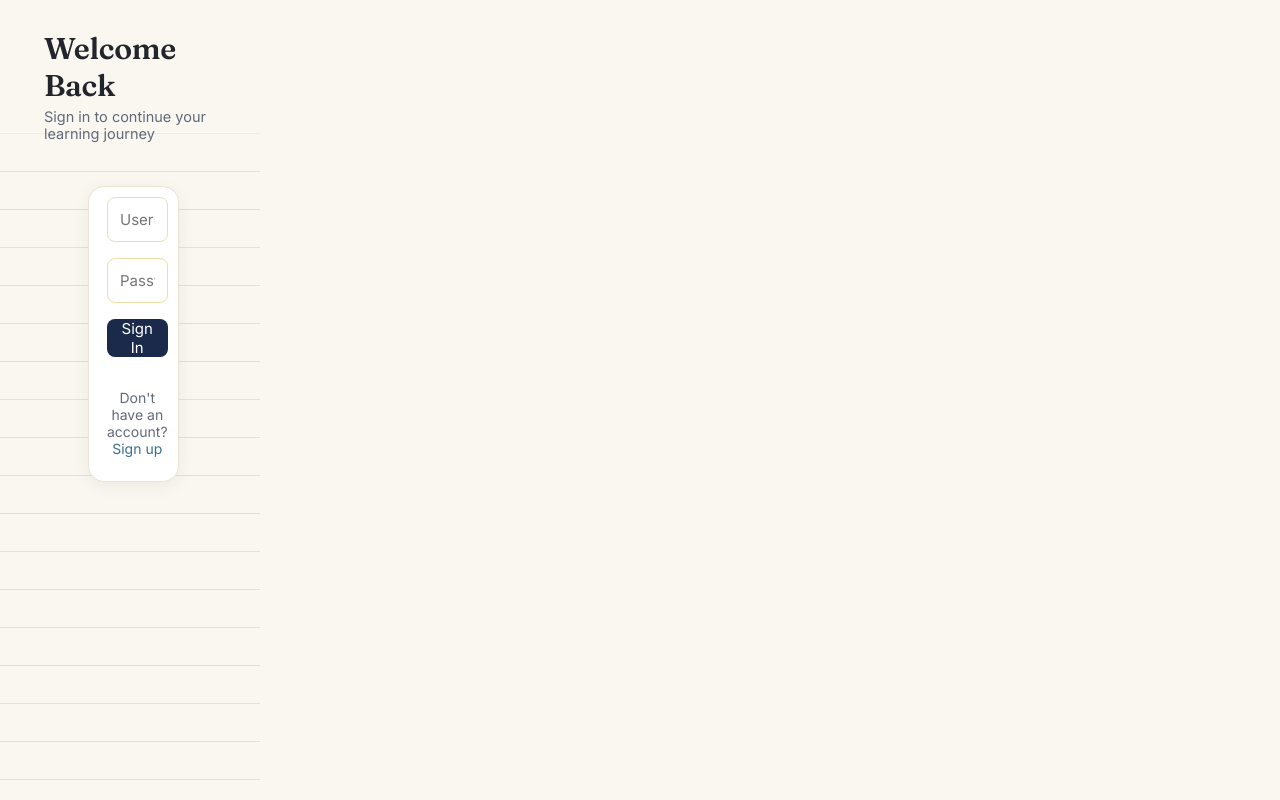
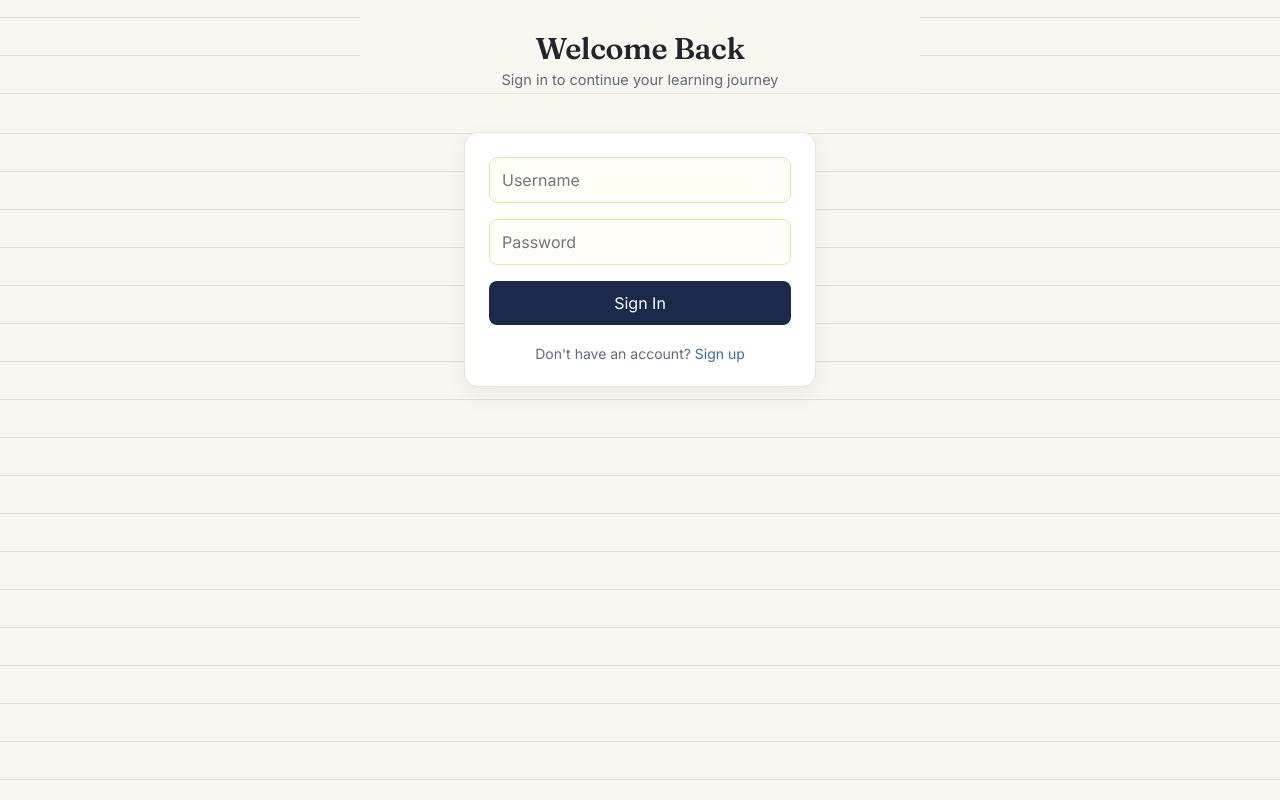
Before and after one commit to SamG1123/MentiChat, a Flask app: page /login in a window 1280 px wide. Run offline with Flask 3, Linux system fonts and the light colour scheme; parts of the project's set-up code (start-up, migrations or seed data) failed here and were passed over; some libraries are stand-ins or nearby versions.

Commit message:
Fix: login page UI bug

```diff
--- a/static/style.css
+++ b/static/style.css
@@ -42,6 +42,70 @@ html, body {
   display: grid;
   grid-template-columns: 260px 1fr;
   height: 100vh;
+}
+
+.auth-app {
+  display: block;
+  min-height: 100vh;
+}
+.auth-app .board {
+  min-height: 100vh;
+}
+.auth-app .board-header {
+  max-width: 560px;
+  margin: 0 auto;
+  width: 100%;
+}
+.auth-app .board-header h1,
+.auth-app .board-sub {
+  text-align: center;
+}
+.auth-thread {
+  width: min(100% - 40px, 440px);
+  margin: 20px auto;
+  padding: 10px 0 20px;
+}
+.auth-form {
+  width: 100%;
+}
+.auth-fields {
+  display: flex;
+  flex-direction: column;
+  gap: 16px;
+  padding: 24px;
+  background: var(--card);
+  border: 1px solid var(--card-border);
+  border-radius: var(--radius);
+  box-shadow: 0 8px 24px rgba(20, 20, 30, 0.06);
+}
+.auth-fields input {
+  width: 100%;
+  padding: 12px;
+  border: 1px solid #ecdfa8;
+  border-radius: 8px;
+  font: inherit;
+  color: var(--ink);
+  background: #fffdf7;
+}
+.auth-fields button {
+  width: 100%;
+  padding: 12px;
+  background: var(--rail);
+  color: white;
+  border: none;
+  border-radius: 8px;
+  font: inherit;
+  cursor: pointer;
+}
+.auth-switch {
+  margin: 4px 0 0;
+  text-align: center;
+  font-size: 14px;
+  color: var(--ink-soft);
+}
+.auth-switch a {
+  color: var(--accent-0);
+  text-decoration: none;
 }
 
 /* ---------------- Rail (sidebar) ---------------- */
--- a/templates/login.html
+++ b/templates/login.html
@@ -10,14 +10,14 @@
     <link rel="stylesheet" href="{{ url_for('static', filename='style.css') }}">
 </head>
 <body>
-    <div class="app">
+    <div class="app auth-app">
         <div class="board">
             <header class="board-header">
                 <h1>Welcome Back</h1>
                 <p class="board-sub">Sign in to continue your learning journey</p>
             </header>
 
-            <div class="thread" style="margin: 20px auto; max-width: 400px;">
+            <div class="thread auth-thread">
                 {% with messages = get_flashed_messages(with_categories=true) %}
                   {% if messages %}
                     {% for category, message in messages %}
@@ -30,15 +30,15 @@
                   {% endif %}
                 {% endwith %}
 
-                <form method="POST" action="{{ url_for('login') }}" style="max-width: 400px; margin: 0 auto;">
-                    <div class="composer" style="flex-direction: column; gap: 16px;">
-                        <input type="text" id="username" name="username" placeholder="Username" required style="width: 100%; padding: 12px; border: 1px solid #ecdfa8; border-radius: 8px; font-family: inherit; font-size: 15px;">
-                        <input type="password" id="password" name="password" placeholder="Password" required style="width: 100%; padding: 12px; border: 1px solid #ecdfa8; border-radius: 8px; font-family: inherit; font-size: 15px;">
-                        <button type="submit" style="width: 100%; padding: 12px; background: var(--rail); color: white; border: none; border-radius: 8px; font-family: inherit; font-size: 15px; cursor: pointer;">
+                <form method="POST" action="{{ url_for('login') }}" class="auth-form">
+                    <div class="auth-fields">
+                        <input type="text" id="username" name="username" placeholder="Username" required>
+                        <input type="password" id="password" name="password" placeholder="Password" required>
+                        <button type="submit">
                             Sign In
                         </button>
-                        <p style="text-align: center; margin-top: 16px; font-size: 14px; color: var(--ink-soft);">
-                            Don't have an account? <a href="{{ url_for('register') }}" style="color: var(--accent-0); text-decoration: none;">Sign up</a>
+                        <p class="auth-switch">
+                            Don't have an account? <a href="{{ url_for('register') }}">Sign up</a>
                         </p>
                     </div>
                 </form>
```
Also changed, not shown: templates/register.html (+10 -10 lines), 1 other file.
